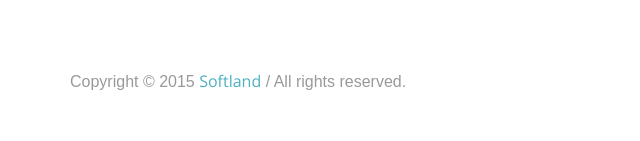
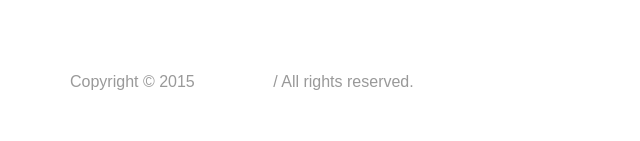
Before and after one commit to softlandservice/musthaan.github.io, a plain HTML site: page Row/index.htm in a window 1280 px wide. Shown: the part 7130-7271 px from the top of the page, 0-640 px from the left. Drawn offline with nearby package versions, Linux system fonts and the light colour scheme; some packages are replaced by stand-ins of ours.

Commit message:
Update index.htm

```diff
--- a/Row/index.htm
+++ b/Row/index.htm
@@ -678,7 +678,7 @@
 							<div class="container">
 								<div class="row">
 									<div class="col-sm-6">
-										<p>Copyright © 2015 <a href="http://www.softlandservies.com" target="blank">Softland</a> / All rights reserved.</p>
+										<p>Copyright © 2015 <a href="http://www.softlandservies.com" target="blank" style="color:#FFF;"><b>Softland<b></b></b></a> / All rights reserved.</p>
 									</div>
 									<div class="col-sm-6">
 										<ul class="socialNetwork pull-right">
```
